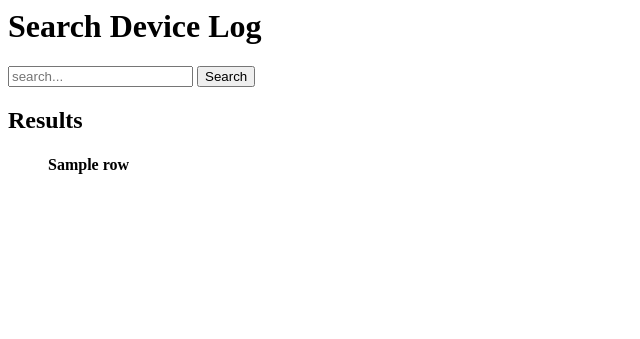
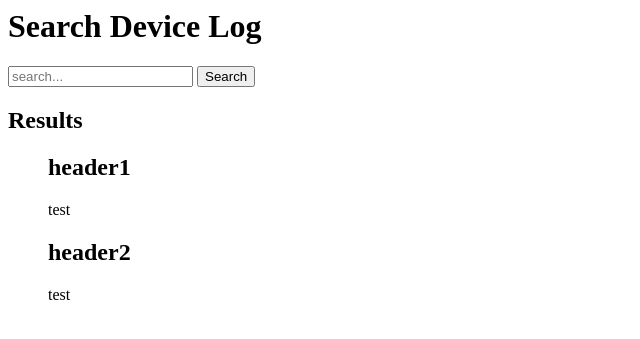
Before and after one commit to mattkimtx/senao-intern-project-fall, a Django app: template mysite/network/templates/network/index.html in a window 1280 px wide. Shown: the top 339 px of the page, without its empty margins (0-640 px from the left). Run offline with Django 4.2, Linux system fonts and the light colour scheme; the template is opened without the code that fills it: most values are stand-ins (such as "Sample title", 1, 10 or a date in 2020); parts of the project's set-up code (start-up, migrations or seed data) failed here and were passed over.

Commit message:
updates from before 11/15/23

```diff
--- a/mysite/network/templates/network/index.html
+++ b/mysite/network/templates/network/index.html
@@ -33,7 +33,18 @@
 {% if posts %}
     <ul>
     {% for row in posts %}
-        <h4>{{ row.eventTitle }}</h4>
+        <div class="row">
+            <div class="column">
+                <h2>header1</h2>
+                <!-- <p>{{ row.eventTitle }}</p> -->
+                <p>test</p>
+            </div>
+            <div class="column">
+                <h2>header2</h2>
+                <!-- <p>{{ row }}</p> -->
+                <p>test</p>
+            </div>
+        </div>
     {% endfor %}
     </ul>
 {% else %}
--- a/tutorial/tutorial/settings.py
+++ b/tutorial/tutorial/settings.py
@@ -124,7 +124,3 @@ STATIC_URL = "static/"
 # https://docs.djangoproject.com/en/4.2/ref/settings/#default-auto-field
 
 DEFAULT_AUTO_FIELD = "django.db.models.BigAutoField"
-
-# GSHEETS = {
-#     'CLIENT_SECRETS': '</Users/matthewkim/SenaoNetworks/client_secret_1019349139858-8vj26mj5q27mcluoqb2jju3sbfg5hqin.apps.googleusercontent.com>'
-# }
```
Also changed, not shown: mysite/network/static/network/style.css (+13 -0 lines), mysite/network/views.py (+25 -2 lines).
